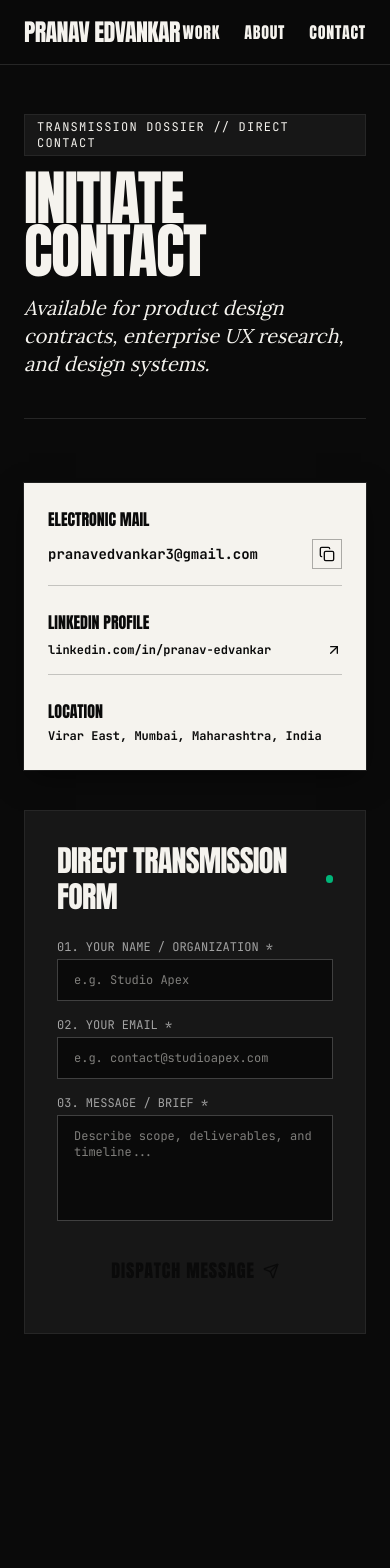
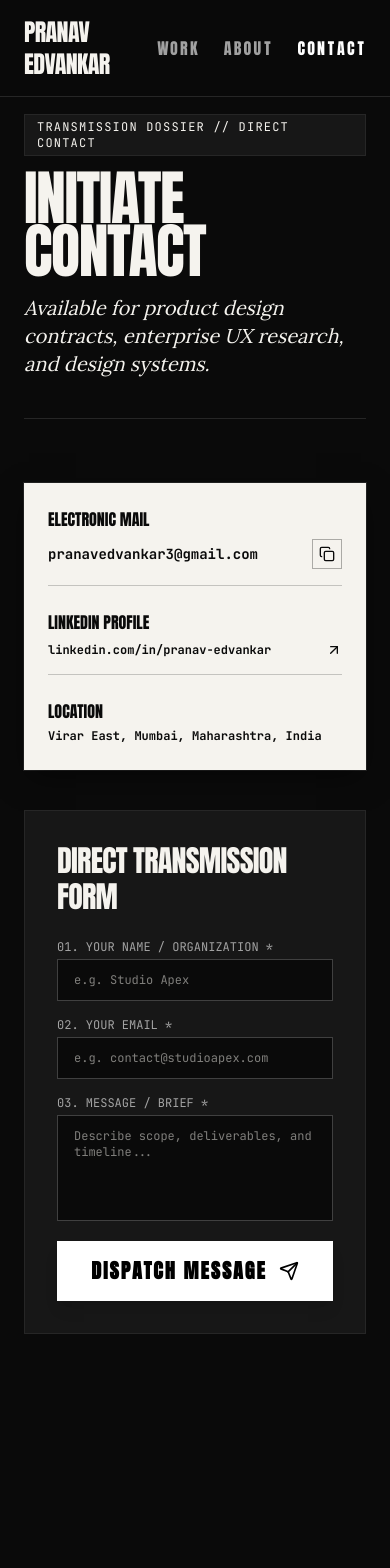
Before and after one commit to Pranav-Edvankar/Edvankar, a Next.js app: page /contact in a window 390 px wide. Shown: the top 1568 px of the page. Built offline with nearby package versions, Linux system fonts and the light colour scheme.

Commit message:
nav animation

```diff
--- a/src/app/about/page.tsx
+++ b/src/app/about/page.tsx
@@ -14,13 +14,13 @@ export default function AboutPage() {
 
         {/* Header */}
         <div className="space-y-4 border-b border-neutral-800 pb-10">
-          <div className="inline-flex items-center gap-2 font-mono text-xs uppercase tracking-widest px-3 py-1 border border-neutral-800 bg-neutral-900 text-catYellow">
+          <div className="inline-flex items-center gap-2 font-mono text-xs uppercase tracking-widest px-3 py-1 border border-neutral-800 bg-neutral-900 text-light">
             <span>DOSSIER FILE // ABOUT & PHILOSOPHY</span>
           </div>
           <h1 className="font-display text-6xl sm:text-8xl md:text-[9rem] uppercase tracking-tight text-light leading-[0.88]">
             BIOGRAPHY & PHILOSOPHY
           </h1>
-          <p className="font-serif italic text-xl md:text-3xl text-catYellow font-normal">
+          <p className="font-serif italic text-xl md:text-3xl text-light font-normal">
             Research-informed UX grounded by real development mechanics.
           </p>
         </div>
@@ -107,7 +107,7 @@ export default function AboutPage() {
 
             <div className="p-6 bg-neutral-900 border border-neutral-800 space-y-3">
               <div className="flex items-center gap-2 border-b border-neutral-800 pb-2">
-                <Code2 className="w-4 h-4 text-catYellow" />
+                <Code2 className="w-4 h-4 text-white" />
                 <span className="font-display text-lg uppercase">DEVELOPMENT FLUENCY</span>
               </div>
               <ul className="font-mono text-xs space-y-2 text-muted uppercase">
--- a/src/app/contact/page.tsx
+++ b/src/app/contact/page.tsx
@@ -63,13 +63,13 @@ export default function ContactPage() {
 
         {/* Header */}
         <div className="space-y-4 border-b border-neutral-800 pb-10">
-          <div className="inline-flex items-center gap-2 font-mono text-xs uppercase tracking-widest px-3 py-1 border border-neutral-800 bg-neutral-900 text-catYellow">
+          <div className="inline-flex items-center gap-2 font-mono text-xs uppercase tracking-widest px-3 py-1 border border-neutral-800 bg-neutral-900 text-light">
             <span>TRANSMISSION DOSSIER // DIRECT CONTACT</span>
           </div>
           <h1 className="font-display text-6xl sm:text-8xl md:text-[9rem] uppercase tracking-tight text-light leading-[0.88]">
             INITIATE CONTACT
           </h1>
-          <p className="font-serif italic text-xl md:text-3xl text-catYellow font-normal">
+          <p className="font-serif italic text-xl md:text-3xl text-light font-normal">
             Available for product design contracts, enterprise UX research, and design systems.
           </p>
         </div>
@@ -126,25 +126,24 @@ export default function ContactPage() {
           {/* Form */}
           <div className="md:col-span-7">
             <div className="p-8 bg-neutral-900 border border-neutral-800 space-y-6">
-              <div className="flex items-center justify-between">
+              <div>
                 <h3 className="font-display text-3xl uppercase tracking-tight text-light">
                   DIRECT TRANSMISSION FORM
                 </h3>
-                <span className="inline-block w-2 h-2 rounded-full bg-emerald-500 animate-pulse" title="Live Transmission Channel" />
               </div>
 
               {formSubmitted ? (
-                <div className="p-6 bg-catYellow text-dark space-y-4">
+                <div className="p-6 bg-white text-dark space-y-4 border border-neutral-200 shadow-xl">
                   <div className="space-y-1">
-                    <h4 className="font-display text-2xl uppercase tracking-tight">TRANSMISSION DISPATCHED</h4>
-                    <p className="font-serif text-sm">
-                      Your message has been delivered directly to <strong className="font-mono font-bold">pranavedvankar3@gmail.com</strong>. I will review your requirements and respond promptly.
+                    <h4 className="font-display text-2xl uppercase tracking-tight text-dark">TRANSMISSION DISPATCHED</h4>
+                    <p className="font-serif text-sm text-neutral-800">
+                      Your message has been delivered directly to <strong className="font-mono font-bold text-black">pranavedvankar3@gmail.com</strong>. I will review your requirements and respond promptly.
                     </p>
                   </div>
                   <button
                     type="button"
                     onClick={() => setFormSubmitted(false)}
-                    className="px-4 py-2 bg-dark text-light hover:bg-neutral-800 font-mono text-xs uppercase tracking-wider transition-colors cursor-pointer"
+                    className="px-4 py-2 bg-dark text-white hover:bg-neutral-800 font-mono text-xs uppercase tracking-wider transition-colors cursor-pointer"
                   >
                     SEND ANOTHER TRANSMISSION
                   </button>
@@ -175,7 +174,7 @@ export default function ContactPage() {
                       placeholder="e.g. Studio Apex"
                       value={formData.name}
                       onChange={(e) => setFormData({ ...formData, name: e.target.value })}
-                      className="w-full px-4 py-3 bg-dark border border-neutral-700 text-light focus:outline-none focus:border-catYellow disabled:opacity-50 transition-colors"
+                      className="w-full px-4 py-3 bg-dark border border-neutral-700 text-light focus:outline-none focus:border-white disabled:opacity-50 transition-colors"
                     />
                   </div>
 
@@ -188,7 +187,7 @@ export default function ContactPage() {
                       placeholder="e.g. contact@studioapex.com"
                       value={formData.email}
                       onChange={(e) => setFormData({ ...formData, email: e.target.value })}
-                      className="w-full px-4 py-3 bg-dark border border-neutral-700 text-light focus:outline-none focus:border-catYellow disabled:opacity-50 transition-colors"
+                      className="w-full px-4 py-3 bg-dark border border-neutral-700 text-light focus:outline-none focus:border-white disabled:opacity-50 transition-colors"
                     />
                   </div>
 
@@ -201,24 +200,24 @@ export default function ContactPage() {
                       placeholder="Describe scope, deliverables, and timeline..."
                       value={formData.message}
                       onChange={(e) => setFormData({ ...formData, message: e.target.value })}
-                      className="w-full px-4 py-3 bg-dark border border-neutral-700 text-light focus:outline-none focus:border-catYellow resize-none disabled:opacity-50 transition-colors"
+                      className="w-full px-4 py-3 bg-dark border border-neutral-700 text-light focus:outline-none focus:border-white resize-none disabled:opacity-50 transition-colors"
                     />
                   </div>
 
                   <button
                     type="submit"
                     disabled={loading}
-                    className="w-full py-4 bg-catYellow hover:bg-catYellow/90 text-dark font-display text-lg uppercase tracking-wider transition-colors flex items-center justify-center gap-2 disabled:opacity-60 disabled:cursor-not-allowed cursor-pointer"
+                    className="w-full py-4 bg-white hover:bg-neutral-200 text-black font-display text-xl font-bold uppercase tracking-widest transition-all duration-150 flex items-center justify-center gap-3 shadow-lg hover:scale-[1.005] active:scale-[0.99] disabled:opacity-60 disabled:cursor-not-allowed cursor-pointer"
                   >
                     {loading ? (
                       <>
-                        <Loader2 className="w-5 h-5 animate-spin" />
-                        <span>TRANSMITTING MESSAGE...</span>
+                        <Loader2 className="w-5 h-5 animate-spin text-black" />
+                        <span className="text-black">TRANSMITTING MESSAGE...</span>
                       </>
                     ) : (
                       <>
-                        <span>DISPATCH MESSAGE</span>
-                        <Send className="w-4 h-4" />
+                        <span className="text-black">DISPATCH MESSAGE</span>
+                        <Send className="w-5 h-5 text-black" />
                       </>
                     )}
                   </button>
--- a/src/app/globals.css
+++ b/src/app/globals.css
@@ -11,8 +11,18 @@
   --color-muted: #A3A3A3;
   --color-blue: #2E5EFF;
   --color-red: #E63946;
-  --color-yellow: #F4C430;
+  --color-yellow: #FFFFFF;
   --color-purple: #7B2CBF;
+
+  --color-catBlue: #2E5EFF;
+  --color-catRed: #E63946;
+  --color-catYellow: #FFFFFF;
+  --color-catPurple: #7B2CBF;
+
+  --color-cat-blue: #2E5EFF;
+  --color-cat-red: #E63946;
+  --color-cat-yellow: #FFFFFF;
+  --color-cat-purple: #7B2CBF;
 }
 
 @layer base {
@@ -39,7 +49,7 @@
   }
 
   ::selection {
-    background: #F4C430;
+    background: #FFFFFF;
     color: #0A0A0A;
   }
 
@@ -93,5 +103,5 @@
 }
 
 ::-webkit-scrollbar-thumb:hover {
-  background: #2E5EFF;
+  background: #FFFFFF;
 }
--- a/src/app/layout.tsx
+++ b/src/app/layout.tsx
@@ -40,7 +40,7 @@ export default function RootLayout({
       lang="en"
       className={`${anton.variable} ${lora.variable} ${jetbrainsMono.variable} h-full antialiased`}
     >
-      <body className="min-h-full flex flex-col bg-dark text-light font-serif selection:bg-catYellow selection:text-dark">
+      <body className="min-h-full flex flex-col bg-dark text-light font-serif selection:bg-white selection:text-dark">
         <ArchiveHeader />
         <main className="flex-1 pt-20 md:pt-24">{children}</main>
         <ArchiveFooter />
--- a/src/components/ArchiveHeader.tsx
+++ b/src/components/ArchiveHeader.tsx
@@ -2,6 +2,90 @@
 
 import Link from "next/link";
 import { usePathname } from "next/navigation";
+import { useState, useRef, useEffect, useCallback } from "react";
+import { motion } from "framer-motion";
+
+interface NavItemProps {
+  name: string;
+  href: string;
+  isActive: boolean;
+}
+
+function ScrambleNavLink({ name, href, isActive }: NavItemProps) {
+  const [displayText, setDisplayText] = useState(name);
+  const [isHovered, setIsHovered] = useState(false);
+  const timerRef = useRef<NodeJS.Timeout | null>(null);
+
+  const handleMouseEnter = useCallback(() => {
+    setIsHovered(true);
+    let step = 0;
+    const letters = name.replace(/\s+/g, "").split("");
+    const totalSteps = 6;
+
+    if (timerRef.current) clearInterval(timerRef.current);
+
+    timerRef.current = setInterval(() => {
+      step++;
+      setDisplayText(
+        name
+          .split("")
+          .map((targetChar, index) => {
+            if (targetChar === " ") return " ";
+            // Stagger each letter's smooth resolution from left to right
+            const threshold = (index + 1) * 2;
+            if (step >= threshold) {
+              return targetChar;
+            }
+            return letters[Math.floor(Math.random() * letters.length)];
+          })
+          .join("")
+      );
+
+      if (step >= totalSteps + name.length * 2) {
+        if (timerRef.current) clearInterval(timerRef.current);
+        setDisplayText(name);
+      }
+    }, 65);
+  }, [name]);
+
+  const handleMouseLeave = useCallback(() => {
+    setIsHovered(false);
+    if (timerRef.current) clearInterval(timerRef.current);
+    setDisplayText(name);
+  }, [name]);
+
+  useEffect(() => {
+    return () => {
+      if (timerRef.current) clearInterval(timerRef.current);
+    };
+  }, []);
+
+  return (
+    <Link
+      href={href}
+      onMouseEnter={handleMouseEnter}
+      onMouseLeave={handleMouseLeave}
+      className={`font-display text-base md:text-lg uppercase tracking-wider transition-colors inline-flex items-center select-none ${
+        isActive ? "text-white" : "text-neutral-400 hover:text-white"
+      }`}
+    >
+      <motion.span
+        animate={{ y: isHovered ? -1 : 0 }}
+        transition={{ duration: 0.15, ease: "easeOut" }}
+        className="inline-flex tracking-wider"
+      >
+        {displayText.split("").map((char, i) => (
+          <span
+            key={i}
+            className="inline-block min-w-[0.62em] text-center transition-opacity duration-150 ease-out"
+          >
+            {char}
+          </span>
+        ))}
+      </motion.span>
+    </Link>
+  );
+}
 
 export function ArchiveHeader() {
   const pathname = usePathname();
@@ -18,7 +102,7 @@ export function ArchiveHeader() {
         {/* Left: Wordmark / Name */}
         <Link
           href="/"
-          className="flex items-center gap-3 font-display text-2xl md:text-3xl uppercase tracking-tight text-light hover:text-catYellow transition-colors"
+          className="flex items-center gap-3 font-display text-2xl md:text-3xl uppercase tracking-tight text-light hover:text-white transition-colors"
         >
           <span>PRANAV EDVANKAR</span>
           <span className="font-mono text-[0.65rem] uppercase tracking-widest text-muted border-l border-neutral-700 pl-3 hidden sm:inline-block font-normal">
@@ -34,20 +118,12 @@ export function ArchiveHeader() {
                 ? pathname === "/"
                 : pathname.startsWith(item.href);
             return (
-              <Link
+              <ScrambleNavLink
                 key={item.name}
+                name={item.name}
                 href={item.href}
-                className={`font-display text-base md:text-lg uppercase tracking-wider transition-colors relative ${
-                  isActive
-                    ? "text-catYellow"
-                    : "text-light hover:text-catYellow"
-                }`}
-              >
-                {item.name}
-                {isActive && (
-                  <span className="absolute -bottom-1 left-0 right-0 h-0.5 bg-catYellow" />
-                )}
-              </Link>
+                isActive={isActive}
+              />
             );
           })}
         </nav>
--- a/tailwind.config.ts
+++ b/tailwind.config.ts
@@ -14,7 +14,7 @@ const config: Config = {
         muted: "#A3A3A3",
         catBlue: "#2E5EFF",
         catRed: "#E63946",
-        catYellow: "#F4C430",
+        catYellow: "#FFFFFF",
         catPurple: "#7B2CBF",
       },
       fontFamily: {
```
Also changed, not shown: src/components/ArchiveFooter.tsx (+9 -9 lines).
